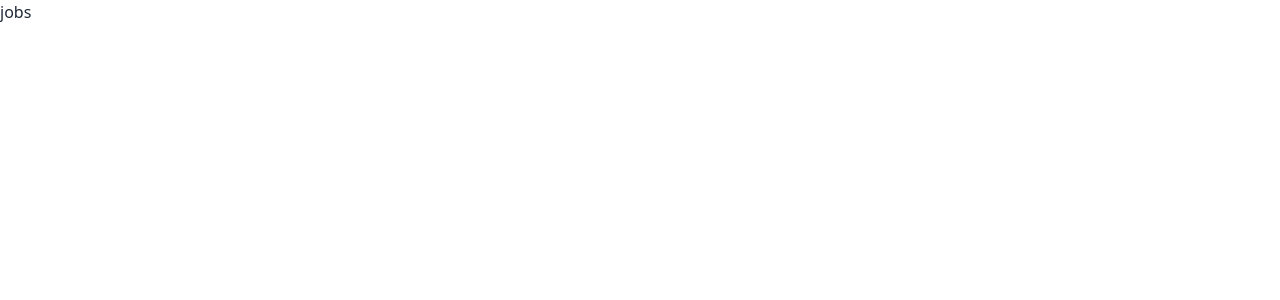
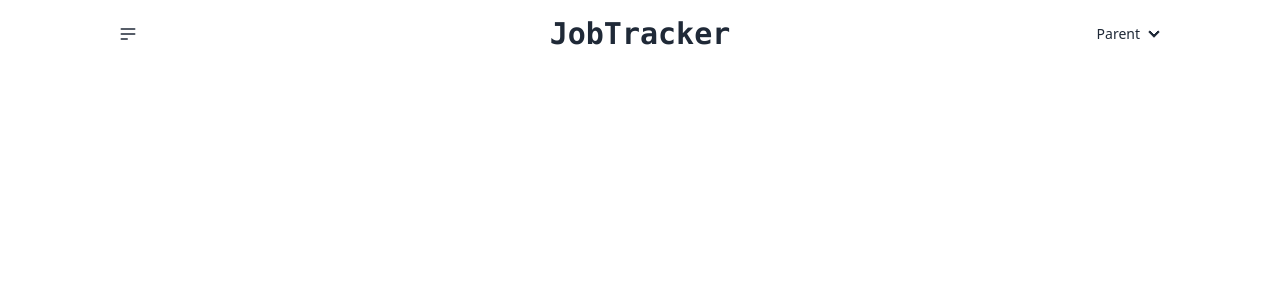
Before and after one commit to Amir2210/JobTracker-Frontend, a React (Vite) app: page /jobs in a window 1280 px wide. Shown: the top 300 px of the page. Built offline with nearby package versions, Linux system fonts and the light colour scheme.

Commit message:
Create basic navbar

```diff
--- /dev/null
+++ b/src/cmps/Navbar.tsx
@@ -0,0 +1,38 @@
+export function Navbar() {
+  return (
+    <nav className='small-container sm:big-container'>
+      <div className="navbar bg-base-100">
+        <div className="navbar-start">
+          <div className="dropdown">
+            <div tabIndex={0} role="button" className="btn btn-ghost btn-circle">
+              <svg xmlns="http://www.w3.org/2000/svg" className="h-5 w-5" fill="none" viewBox="0 0 24 24" stroke="currentColor"><path strokeLinecap="round" strokeLinejoin="round" strokeWidth="2" d="M4 6h16M4 12h16M4 18h7" /></svg>
+            </div>
+            <ul tabIndex={0} className="menu menu-sm dropdown-content mt-3 z-[1] p-2 shadow bg-base-100 rounded-box w-52">
+              <li><a>All jobs</a></li>
+              <li><a>add job</a></li>
+              <li><a>Stats</a></li>
+            </ul>
+          </div>
+        </div>
+        <div className="navbar-center">
+          <a className="text-3xl font-mono font-bold">JobTracker</a>
+        </div>
+        <div className="navbar-end">
+          <ul className="menu menu-horizontal px-1">
+            <li>
+              <details>
+                <summary className=''>
+                  Parent
+                </summary>
+                <ul className="p-2 bg-base-100 rounded-t-none">
+                  <li><a>Link 1</a></li>
+                  <li><a>Link 2</a></li>
+                </ul>
+              </details>
+            </li>
+          </ul>
+        </div>
+      </div>
+    </nav>
+  )
+}
--- a/src/pages/Jobs.tsx
+++ b/src/pages/Jobs.tsx
@@ -1,7 +1,9 @@
+import { Navbar } from '../cmps/Navbar';
+
 export function Jobs() {
   return (
-    <section>
-      <h1>jobs</h1>
+    <section >
+      <Navbar />
     </section>
   )
 }
```
